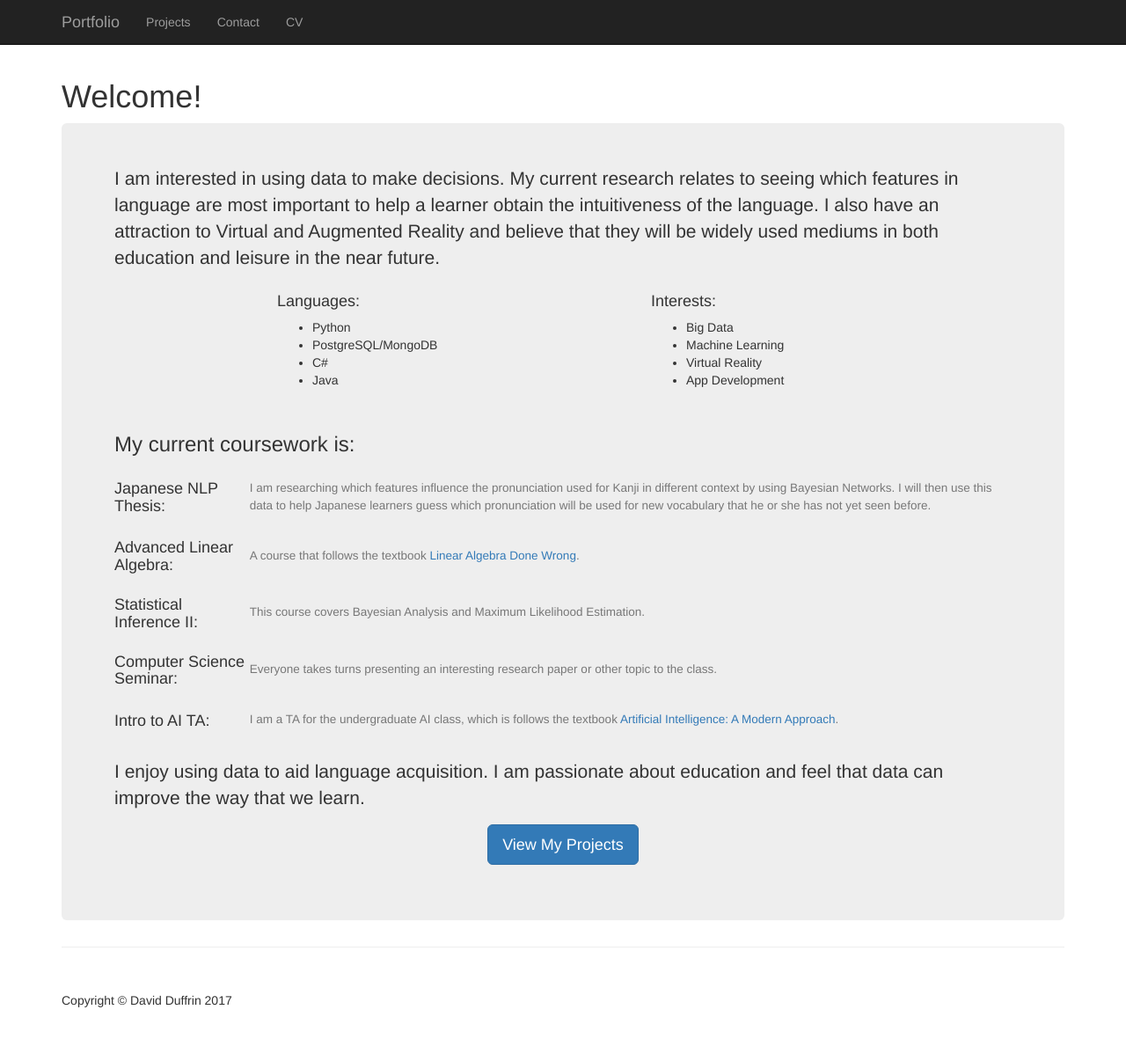
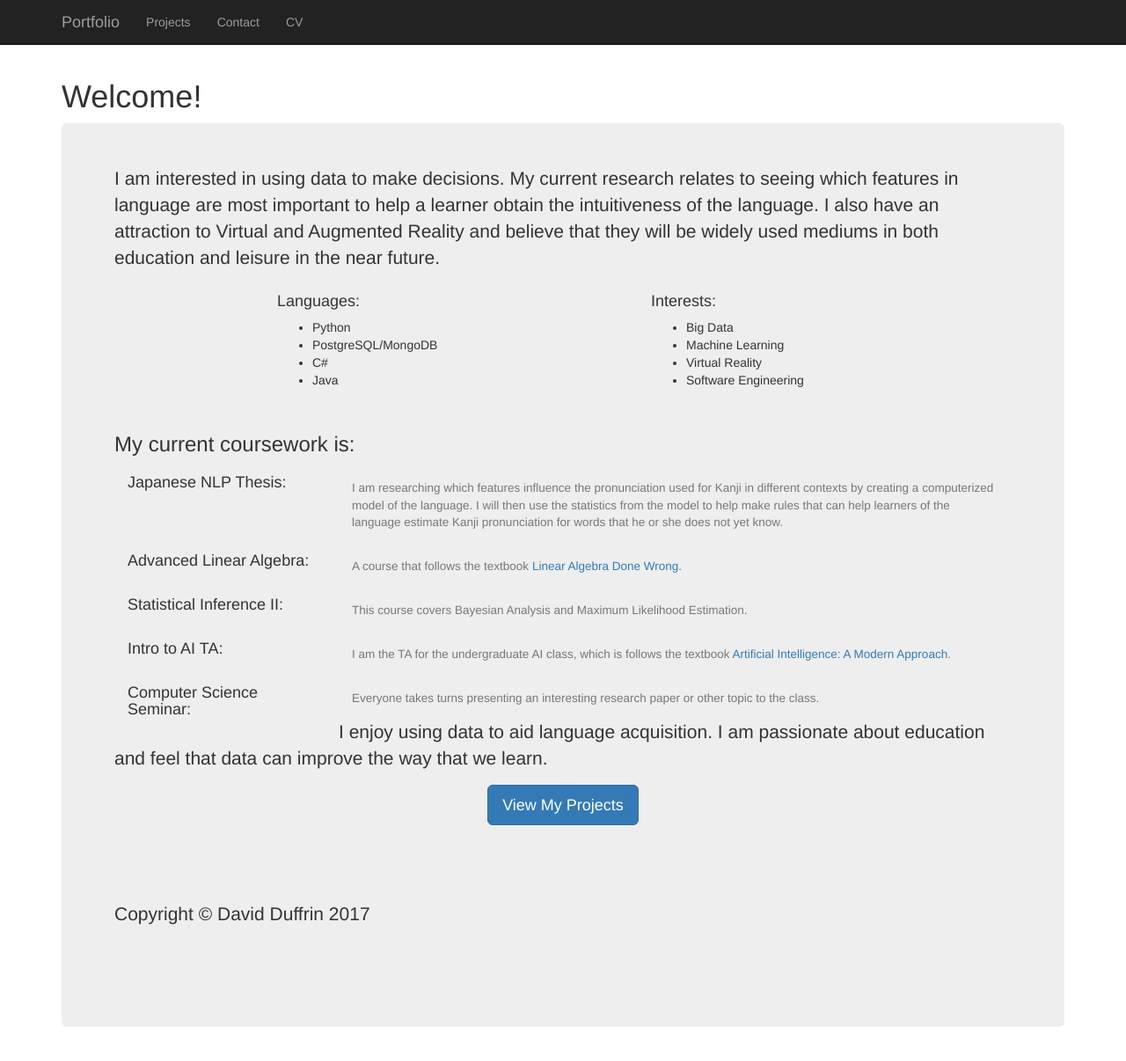
Before and after one commit to duffrind/duffrind.github.io, a Jekyll site: the page index.html, which Jekyll copies as it is, in a window 1280 px wide and 1207 px high. Shown: the whole window at 88% size. Built offline with Jekyll 4.4.1, drawn with Linux system fonts in a browser that asks for light colours.

Commit message:
Changed my front page

```diff
--- a/index.html
+++ b/index.html
@@ -83,16 +83,27 @@
                         <li>Big Data</li>
                         <li>Machine Learning</li>
                         <li>Virtual Reality</li>
-                        <li>App Development</li>
+                        <li>Software Engineering</li>
                     </ul>
                 </div>
                 </td></tr><tr><td><br>
                 <h3>My current coursework is:</h3>
-                <table><tr><td><p><h4>Japanese NLP Thesis:</h4></td><td><p><h4><small> I am researching which features influence the pronunciation used for Kanji in different context by using Bayesian Networks. I will then use this data to help Japanese learners guess which pronunciation will be used for new vocabulary that he or she has not yet seen before.</small></h4></p></td></tr>
-                <tr><td><p><h4>Advanced Linear Algebra:</h4></td><td><p><h4><small> A course that follows the textbook <a href="https://www.math.brown.edu/~treil/papers/LADW/LADW.html">Linear Algebra Done Wrong</a>.</small></h4></p></td></tr>
-                <tr><td><p><h4>Statistical Inference II:</h4></td><td><p><h4><small> This course covers Bayesian Analysis and Maximum Likelihood Estimation.</small></h4></p></td></tr>
-                <tr><td><p><h4>Computer Science Seminar:</h4></td><td><p><h4><small> Everyone takes turns presenting an interesting research paper or other topic to the class.</small></h4></p></td></tr>
-                <tr><td><p><h4>Intro to AI TA:</h4></td><td><p><h4><small> I am a TA for the undergraduate AI class, which is follows the textbook <a href="http://aima.cs.berkeley.edu">Artificial Intelligence: A Modern Approach</a>.</small></h4></p></td></tr></table>
+                <table><tr><td>
+                <div class="col-md-3"><h4>Japanese NLP Thesis:</h4></div>
+                <div class="col-md-9"><p><h4><small>I am researching which features influence the pronunciation used for Kanji in different contexts by creating a computerized model of the language. I will then use the statistics from the model to help make rules that can help learners of the language estimate Kanji pronunciation for words that he or she does not yet know.</small></p></h4></div>
+
+                <div class="col-md-3"><h4>Advanced Linear Algebra:</h4></div>
+                <div class="col-md-9"><p><h4><small>A course that follows the textbook <a href="https://www.math.brown.edu/~treil/papers/LADW/LADW.html">Linear Algebra Done Wrong</a>.</small></p></h4></div>
+
+                <div class="col-md-3"><h4>Statistical Inference II:</h4></div>
+                <div class="col-md-9"><p><h4><small>This course covers Bayesian Analysis and Maximum Likelihood Estimation.</small></p></h4></div>
+
+                <div class="col-md-3"><h4>Intro to AI TA:</h4></div>
+                <div class="col-md-9"><p><h4><small>I am the TA for the undergraduate AI class, which is follows the textbook <a href="http://aima.cs.berkeley.edu">Artificial Intelligence: A Modern Approach</a>.</small></p></h4></div>
+
+                <div class="col-md-3"><h4>Computer Science Seminar:</h4></div>
+                <div class="col-md-9"><p><h4><small>Everyone takes turns presenting an interesting research paper or other topic to the class.</small></p></h4></div>
+
                 <br>
                 <p>I enjoy using data to aid language acquisition. I am passionate about education and feel that data can improve the way that we learn.</p>
                 <p><center><a class="btn btn-primary btn-lg" href="./projects/" role="button">View My Projects</a></p></center></p></td></tr></table>
```
